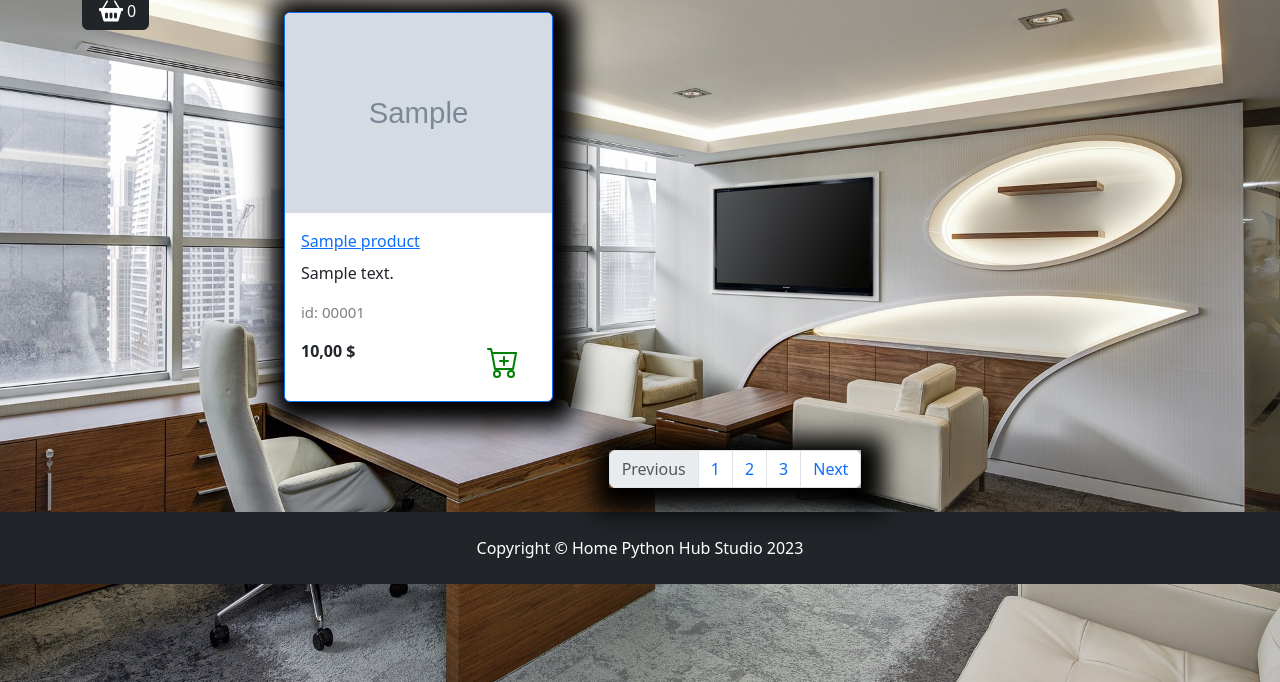
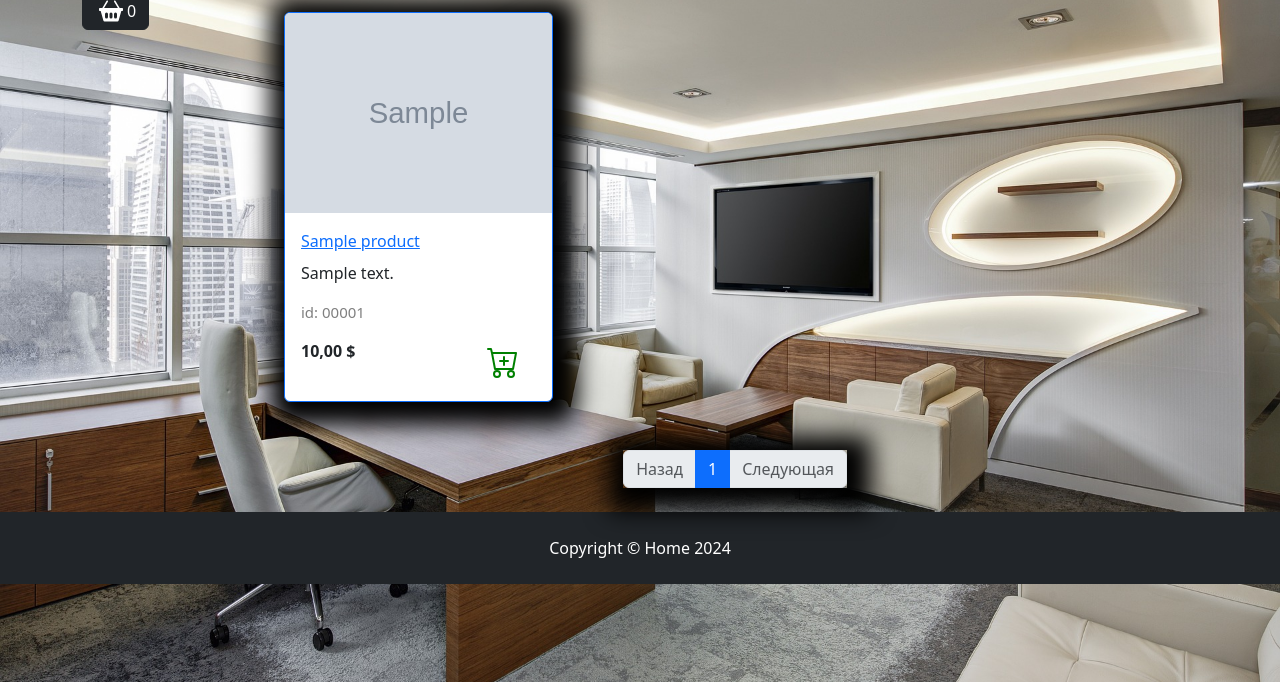
Before and after one commit to kategt/shop3, a Django app: a page that uses goods/templates/goods/catalog.html in a window 1280 px wide. Shown: the part 118-800 px from the top of the page. Run offline with Django 4.2, Linux system fonts and the light colour scheme; tables that the repository leaves empty hold one stand-in row (values such as "Sample post"); grey boxes marked "Sample" are stand-in pictures; parts of the project's set-up code (start-up, migrations or seed data) failed here and were passed over; some libraries are stand-ins or nearby versions.

Commit message:
The first pagination option

```diff
--- a/goods/models.py
+++ b/goods/models.py
@@ -26,6 +26,7 @@ class Products(models.Model):
         db_table = 'product'
         verbose_name = 'Продукт'
         verbose_name_plural = 'Продукты'
+        ordering = ('id',)
     def __str__(self):
         return f'{self.name} Количество- {self.quantity}'
     def display_id(self):
--- a/goods/templates/goods/catalog.html
+++ b/goods/templates/goods/catalog.html
@@ -20,7 +20,8 @@
                 </div>
                 <p class="text-white mx-3 mt-3">Сортировать:</p>
                 <div class="form-check text-white mx-3">
-                                    <input class="form-check-input" type="radio" name="order_by" id="flexRadioDefault1" value="default" checked>
+                    <input class="form-check-input" type="radio" name="order_by" id="flexRadioDefault1" value="default"
+                           checked>
                     <label class="form-check-label" for="flexRadioDefault1">
                         По умолчанию
                     </label>
@@ -47,15 +48,15 @@
             <div class="col-lg-4 col-md-6 p-4">
                 <div class="card border-primary rounded custom-shadow">
                     {% if product.image %}
-                <img src="{{ product.image.url }}" class="card-img-top" alt="{{ product.name}}">
+                        <img src="{{ product.image.url }}" class="card-img-top" alt="{{ product.name }}">
                     {% else %}
                         <img src="{% static 'deps/images/Not found image.png' %}" class="card-img-top" alt="...">
                     {% endif %}
                     <div class="card-body">
                         <a href="{% url "catalog:product" product.slug %}">
-                    <p class="card-title">{{ product.name}}</p>
+                            <p class="card-title">{{ product.name }}</p>
                         </a>
-                <p class="card-text text-truncate">{{ product.description}}</p>
+                        <p class="card-text">{{ product.description|truncatechars:35 }}</p>
                         <p class="product_id">id: {{ product.display_id }}</p>
                         <div class="d-flex justify-content-between">
 
@@ -64,7 +65,7 @@
                                 <p><strong>{{ product.sell_price }} $</strong></p>
                                 <span class="badge bg-warning text-dark">Скидка {{ product.discount }}%</span>
                             {% else %}
-                        <p><strong>{{ product.price}} $</strong></p>
+                                <p><strong>{{ product.price }} $</strong></p>
                             {% endif %}
 
 
@@ -80,21 +81,35 @@
         {% endfor %}
 
 
-
-
     </div>
     <!-- Пагинация -->
     <nav aria-label="Page navigation example">
         <ul class="pagination justify-content-center my-4">
             <div class="custom-shadow d-flex">
-                                <li class="page-item disabled">
-                                  <a class="page-link">Previous</a>
+                <li class="page-item {% if not goods.has_previous %}disabled {% endif %} ">
+                    <a class="page-link"href="{% if goods.has_previous %}
+                    {% url 'catalog:index' slug_url goods.previous_page_number%}
+                    {% else %}
+                    #
+                    {% endif %}">Назад</a>
                 </li>
-                                <li class="page-item"><a class="page-link" href="#">1</a></li>
-                                <li class="page-item"><a class="page-link" href="#">2</a></li>
-                                <li class="page-item"><a class="page-link" href="#">3</a></li>
-                                <li class="page-item">
-                                  <a class="page-link" href="#">Next</a>
+
+                 {% for page in goods.paginator.page_range %}
+            {% if page >= goods.number|add:-2 and page <= goods.number|add:2 %}
+                <li class="page-item {% if goods.number == page %} active {% endif %}">
+                           <a class="page-link" href="{% url 'catalog:index' slug_url page %}">{{ page }}</a>
+                       </li>
+
+                   {% endif %}
+                {% endfor %}
+
+
+                <li class="page-item {% if not goods.has_next %}disabled {% endif %} ">
+                    <a class="page-link"href="{% if goods.has_next %}
+                    {% url 'catalog:index' slug_url goods.next_page_number%}
+                    {% else %}
+                    #
+                    {% endif %}">Следующая</a>
                 </li>
             </div>
         </ul>
@@ -104,7 +119,7 @@
 {% block footer %}
     <footer class="py-4 bg-dark">
         <div class="container">
-            <p class="m-0 text-center text-white">Copyright &copy; Home Python Hub Studio 2023</p>
+            <p class="m-0 text-center text-white">Copyright &copy; Home 2024</p>
         </div>
     </footer>
 {% endblock %}
--- a/goods/urls.py
+++ b/goods/urls.py
@@ -4,5 +4,6 @@ from goods import views
 app_name = 'goods'
 urlpatterns = [
     path('<slug:category_slug>/', views.catalog, name='index'),
+    path('<slug:category_slug>/<int:page>/', views.catalog, name='index'),
     path('product/<slug:product_slug>/', views.product, name='product'),
 ]
--- a/goods/views.py
+++ b/goods/views.py
@@ -1,24 +1,29 @@
+from django.core.paginator import Paginator
 from django.shortcuts import render, get_list_or_404
 
 from goods.models import Products
 
 
 # Create your views here.
-def catalog(request, category_slug):
+def catalog(request, category_slug, page=1):
     if category_slug == 'all':
         goods = Products.objects.all()
     else:
         goods = get_list_or_404(Products.objects.filter(category__slug=category_slug))
+
+    paginator = Paginator(goods, 3)
+    current_page = paginator.page(page)
     context = {
         'title': 'Home-Каталог',
-        'goods': goods,
+        'goods': current_page,
+        'slug_url': category_slug,
     }
     return render(request, 'goods/catalog.html', context)
 
 
-def product(request,product_slug):
+def product(request, product_slug):
     product = Products.objects.get(slug=product_slug)
-    context={
+    context = {
         'product': product,
     }
-    return render(request, 'goods/product.html',context=context)
+    return render(request, 'goods/product.html', context=context)
```
Lines whose indentation alone changed are shown as unchanged.
